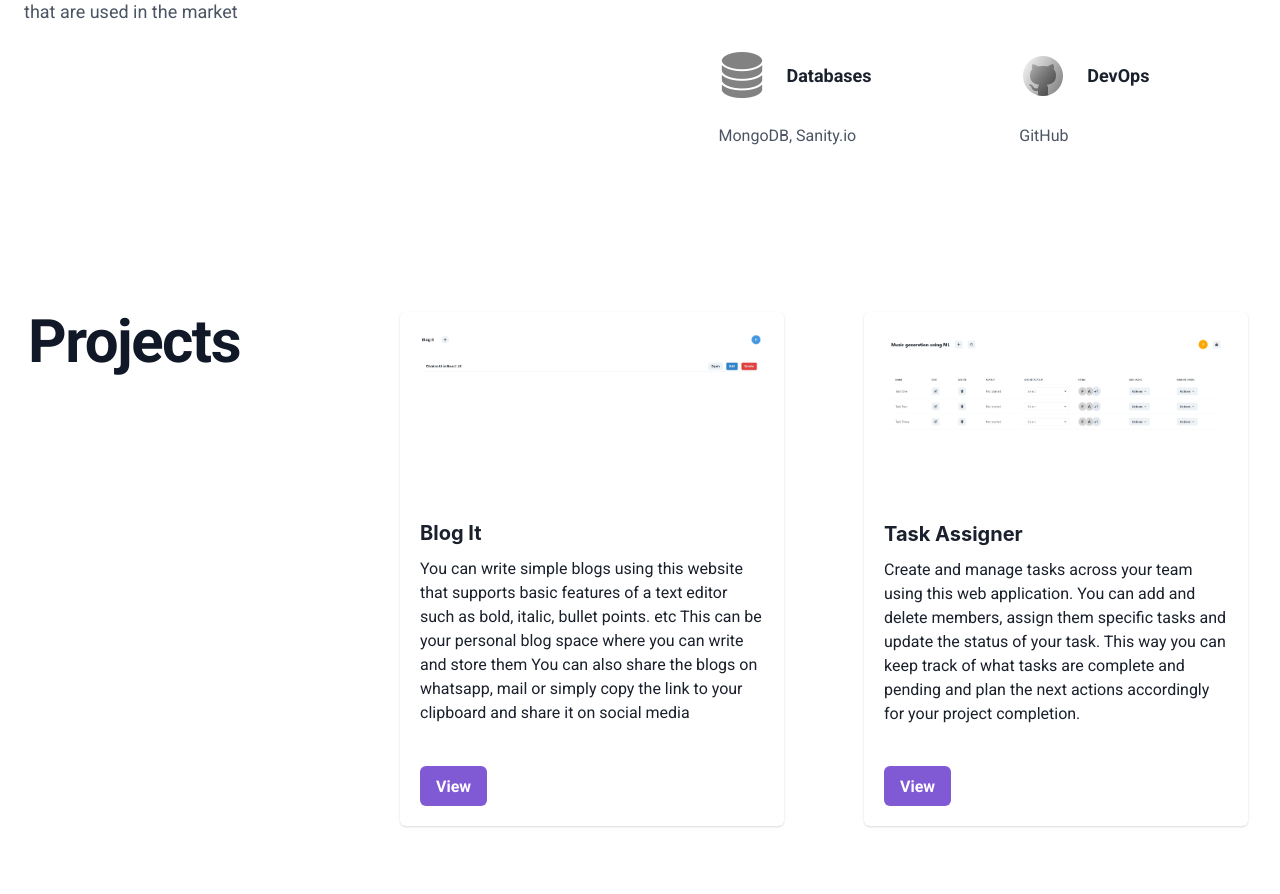
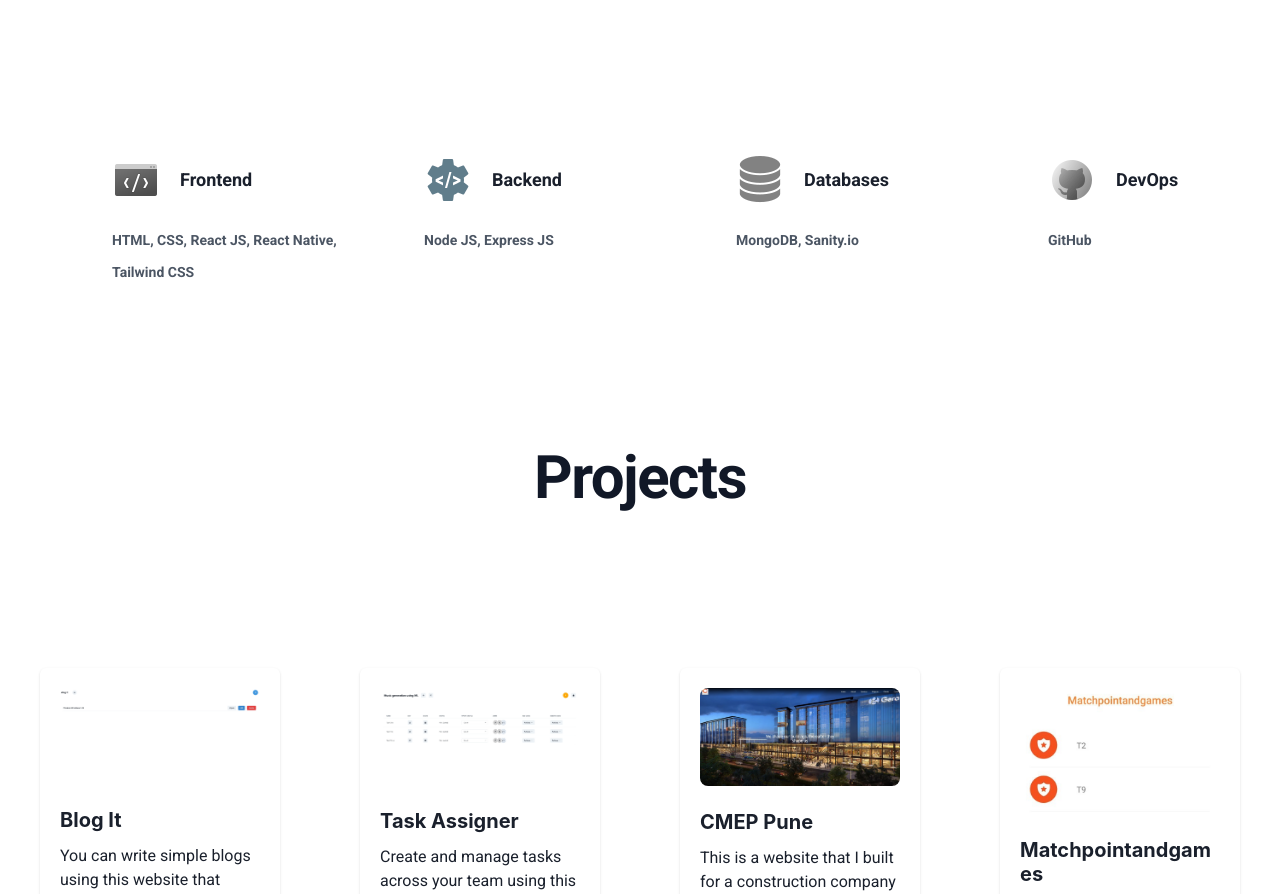
Before and after one commit to pranav264/portfolio, a React (Create React App) app: page / in a window 1280 px wide. Shown: the part 1860-2754 px from the top of the page. Built offline with nearby package versions, Linux system fonts and the light colour scheme.

Commit message:
UI Changes

```diff
--- a/src/Pages/Home.js
+++ b/src/Pages/Home.js
@@ -66,7 +66,7 @@ const navigation = [
   { name: "Home", href: "#home" },
   { name: "About Me", href: "#aboutMe" },
   { name: "Skills", href: "#skills" },
-  { name: "Projects", href: "#projects" },
+  { name: "Articles", href: "#articles" },
   { name: "Blogs", href: "#blogs" },
   { name: "Contact", href: "#contact" },
 ];
@@ -287,7 +287,7 @@ export default function Home() {
         </div>
         <div
           id="skills"
-          className="flex flex-col lg:flex-row justify-center items-center lg:items-start gap-40 mt-40"
+          className="flex flex-col justify-center items-center gap-40 mt-40"
         >
           <div className="flex flex-col justify-center items-center gap-2">
             <h1 className="text-4xl font-bold tracking-tight text-gray-900 sm:text-6xl">
@@ -298,13 +298,13 @@ export default function Home() {
               latest web development technologies that are used in the market
             </p>
           </div>
-          <div className="grid grid-cols-1 sm:grid-cols-2 gap-x-10 gap-y-20 ml-20">
+          <div className="grid grid-cols-1 sm:grid-cols-2 lg:grid-cols-4 gap-x-20 gap-y-20 ml-28 items-start">
             <div className="flex flex-col justify-center items-start gap-5">
               <div className="flex justify-start items-center gap-5">
                 <img src={frontendLogo} alt="frontendLogo" />
                 <p className="font-semibold text-lg">Frontend</p>
               </div>
-              <p className="text-md leading-8 text-gray-600">
+              <p className="text-sm font-semibold leading-8 text-gray-600">
                 HTML, CSS, React JS, React Native, Tailwind CSS
               </p>
             </div>
@@ -313,7 +313,7 @@ export default function Home() {
                 <img src={backendLogo} alt="frontendLogo" />
                 <p className="font-semibold text-lg">Backend</p>
               </div>
-              <p className="text-md leading-8 text-gray-600">
+              <p className="text-sm font-semibold leading-8 text-gray-600">
                 Node JS, Express JS
               </p>
             </div>
@@ -322,7 +322,7 @@ export default function Home() {
                 <img src={databaseLogo} alt="frontendLogo" />
                 <p className="font-semibold text-lg">Databases</p>
               </div>
-              <p className="text-md leading-8 text-gray-600">
+              <p className="text-sm font-semibold leading-8 text-gray-600">
                 MongoDB, Sanity.io
               </p>
             </div>
@@ -331,7 +331,7 @@ export default function Home() {
                 <img src={githubLogo} alt="frontendLogo" />
                 <p className="font-semibold text-lg">DevOps</p>
               </div>
-              <p className="text-md leading-8 text-gray-600">GitHub</p>
+              <p className="text-sm font-semibold leading-8 text-gray-600">GitHub</p>
             </div>
           </div>
           <div
@@ -361,7 +361,7 @@ export default function Home() {
         </div>
         <div
           id="projects"
-          className="flex flex-col lg:flex-row justify-center items-center lg:items-start gap-40 mt-40"
+          className="flex flex-col justify-center items-center gap-40 mt-40"
         >
           <div className="flex flex-col justify-center items-center gap-2">
             <h1 className="text-4xl font-bold tracking-tight text-gray-900 sm:text-6xl">
@@ -372,7 +372,7 @@ export default function Home() {
               latest web development technologies that are used in the market
             </p>
           </div>
-          <div className="grid grid-cols-1 sm:grid-cols-2 gap-x-20 gap-y-20 mr-1">
+          <div className="grid grid-cols-1 sm:grid-cols-2 lg:grid-cols-3 xl:grid-cols-4 gap-x-20 gap-y-20 mx-10">
             <Card maxW="sm">
               <CardBody>
                 <Image
@@ -385,10 +385,7 @@ export default function Home() {
                   <Text>
                     You can write simple blogs using this website that supports
                     basic features of a text editor such as bold, italic, bullet
-                    points. etc This can be your personal blog space where you
-                    can write and store them You can also share the blogs on
-                    whatsapp, mail or simply copy the link to your clipboard and
-                    share it on social media
+                    points. etc
                   </Text>
                 </Stack>
               </CardBody>
@@ -417,11 +414,7 @@ export default function Home() {
                   <Heading size="md">Task Assigner</Heading>
                   <Text>
                     Create and manage tasks across your team using this web
-                    application. You can add and delete members, assign them
-                    specific tasks and update the status of your task. This way
-                    you can keep track of what tasks are complete and pending
-                    and plan the next actions accordingly for your project
-                    completion.
+                    application.
                   </Text>
                 </Stack>
               </CardBody>
@@ -452,9 +445,7 @@ export default function Home() {
                   <Heading size="md">CMEP Pune</Heading>
                   <Text>
                     This is a website that I built for a construction company
-                    that highlights their work, clients and services. It
-                    broadcasts what they do, the team that does it and displays
-                    various projects that have been constructed by them.
+                    that highlights their work, clients and services.
                   </Text>
                 </Stack>
               </CardBody>
@@ -481,9 +472,6 @@ export default function Home() {
                   <Heading size="md">Matchpointandgames</Heading>
                   <Text>
                     This app shows you the latest updates of local tournaments.
-                    You can view what teams and players are playing, the matches
-                    held between them in an organized manner. You can also view
-                    team and player statistics.
                   </Text>
                 </Stack>
               </CardBody>
@@ -514,7 +502,7 @@ export default function Home() {
           </div>
         </div>
         <div
-          id="blogs"
+          id="articles"
           className="flex flex-col justify-center items-center mt-40"
         >
           <div className="flex justify-center items-center gap-10">
```
